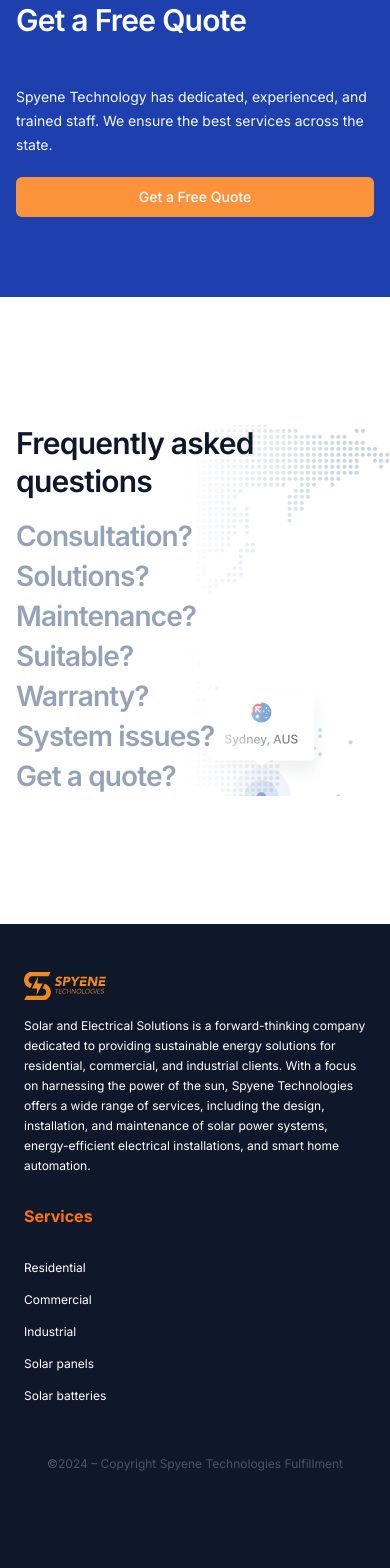
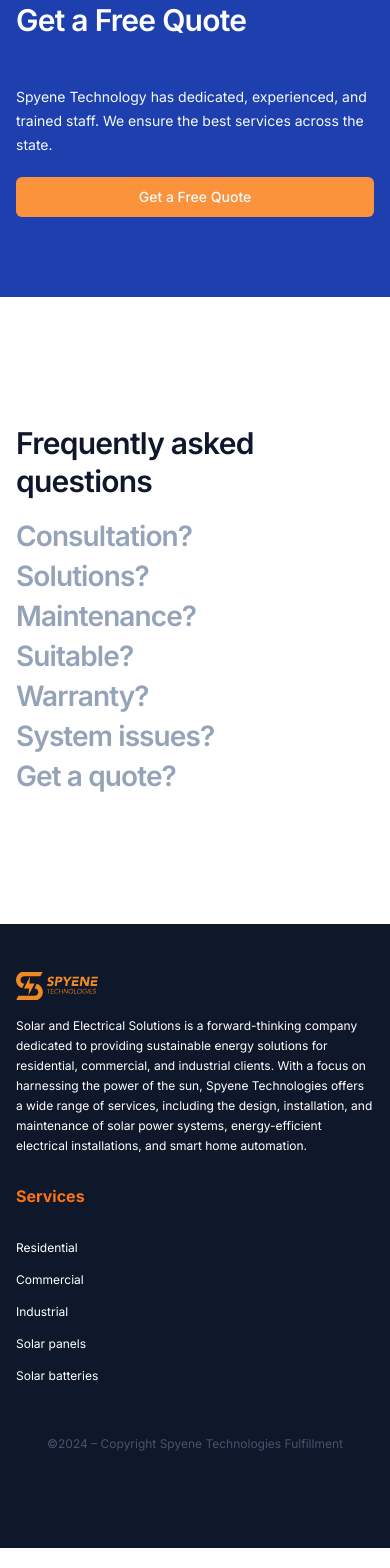
Before and after one commit to sadat66/spyene-client, a Next.js app: page /contact in a window 390 px wide. Shown: the part 1981-3549 px from the top of the page. Built offline with nearby package versions, Linux system fonts and the light colour scheme; no server answers.

Commit message:
faq responsived

```diff
--- a/src/app/_components/faq.jsx
+++ b/src/app/_components/faq.jsx
@@ -1,5 +1,6 @@
 "use client";
 
+import { useMediaQuery } from "@/shared/hooks/useMediaQuery";
 import React, { useState } from "react";
 
 const faqs = [
@@ -42,7 +43,7 @@
 
 function FAQ() {
   const [activeIndex, setActiveIndex] = useState(null); // Initialize state
-
+  const matches = useMediaQuery("(min-width: 768px)");
   const toggleAnswer = (index) => {
     setActiveIndex(index === activeIndex ? null : index); // Toggle answer visibility
   };
@@ -50,8 +51,9 @@
   return (
     <div
       style={{
-        backgroundImage:
-          "linear-gradient(270deg, rgba(255, 255, 255, 0) 11.82%, #FFF 52.49%), url(/bg-faq.png)",
+        backgroundImage: matches
+          ? "linear-gradient(270deg, rgba(255, 255, 255, 0) 11.82%, #FFF 52.49%), url(/bg-faq.png)"
+          : "none",
       }}
       className="max-w-[1440px] bg-fit bg-no-repeat mb-[128px] bg-right w-full flex gap-10 justify-center items-center text-slate-900 max-md:bg-none" // No background on small screens
     >
--- a/src/components/Footer.jsx
+++ b/src/components/Footer.jsx
@@ -1,12 +1,11 @@
 import * as React from "react";
-import Image from "next/image";
 import SpyeneLogo from "./spyene-logo";
 
 function Footer() {
   return (
     <div className="w-full bg-slate-900 mx-auto">
-      <div className="w-full max-w-[1440px] mx-auto px-6 sm:px-12 md:px-[256px] py-[48px]">
-        <div className="flex flex-col lg:flex-row gap-8 lg:gap-0">
+      <div className="w-full max-w-[928px] mx-auto px-4 lg:px-0 py-[48px]">
+        <div className="flex justify-between flex-col xs:flex-row  gap-8 lg:gap-0">
           <div className="flex-1 max-w-[390px]">
             <SpyeneLogo color="#ED8A22" />
 
@@ -22,10 +21,10 @@
           </div>
 
           {/* Right-aligned div */}
-          <div className="flex flex-col lg:ml-auto">
-            <div className="text-base font-bold leading-none text-orange-500">
+          <div className="flex flex-col xs:ml-auto">
+            <h5 className="text-base font-bold leading-none text-orange-500">
               Services
-            </div>
+            </h5>
             <div className="flex flex-col items-start mt-8 w-full text-xs leading-loose text-white">
               <div className="whitespace-nowrap">Residential</div>
               <div className="mt-2 whitespace-nowrap">Commercial</div>
--- /dev/null
+++ b/src/shared/hooks/useMediaQuery.js
@@ -0,0 +1,23 @@
+"use client";
+import { useState } from "react";
+import { useEffect } from "react";
+
+
+export const useMediaQuery = (
+  query,
+  defaultMatches = window.matchMedia(query)
+) => {
+  const [matches, setMatches] = useState(defaultMatches);
+
+  useEffect(() => {
+    const media = window.matchMedia(query);
+    if (media.matches !== matches) setMatches(media.matches);
+
+    const listener = () => setMatches(media.matches);
+    media.addListener(listener);
+
+    return () => media.removeListener(listener);
+  }, [query, matches]);
+
+  return matches;
+};
```
